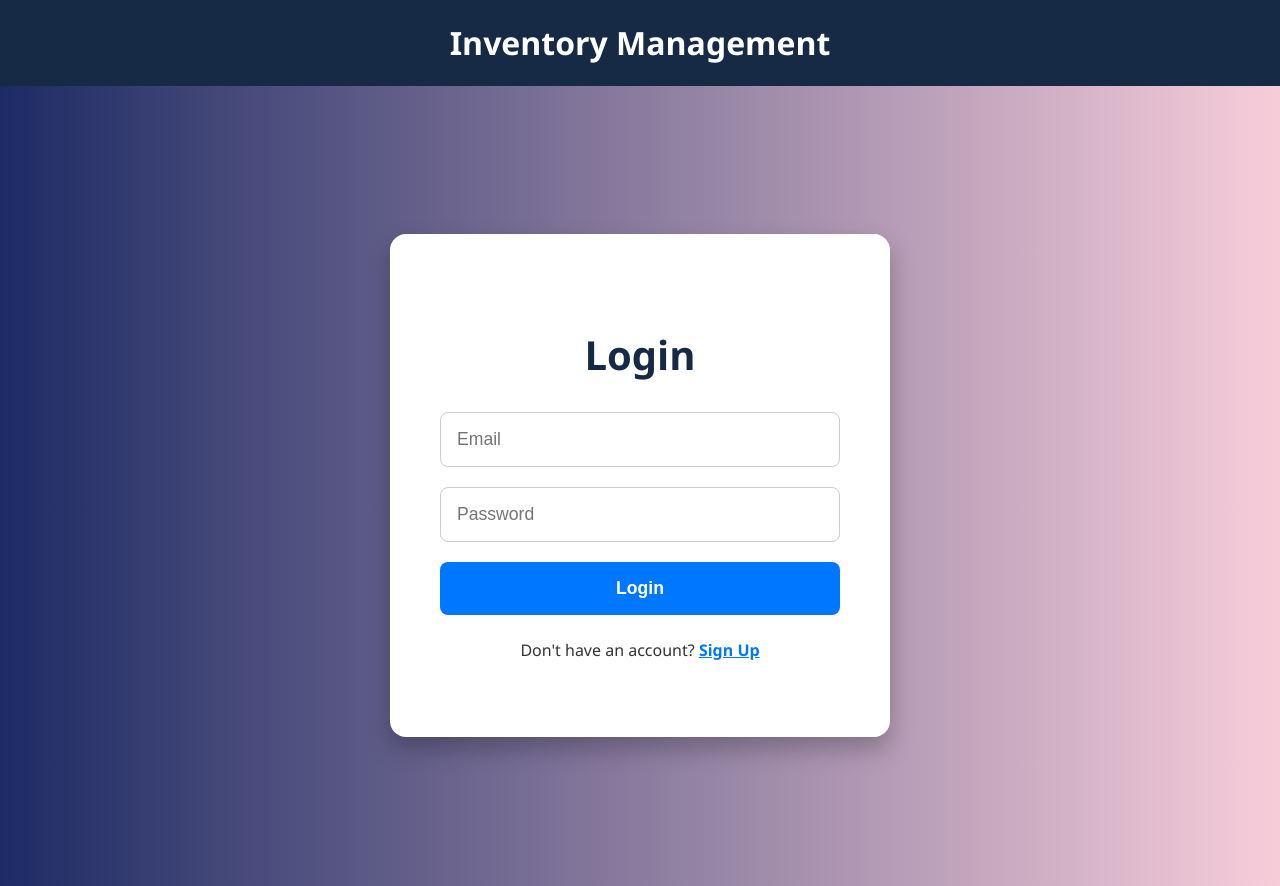
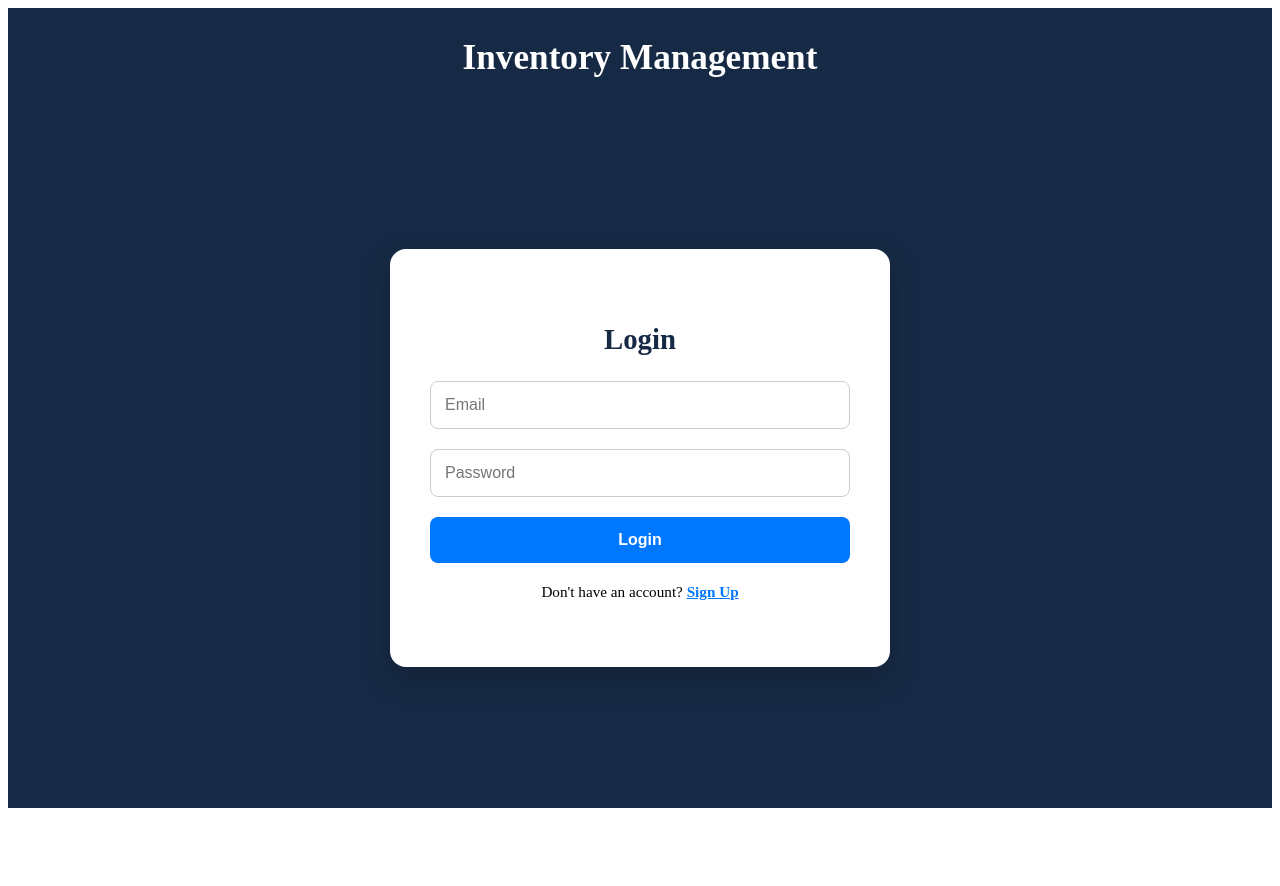
Before and after one commit to jeanran/INVENTORY-MANAGEMENT, a React (Vite) app: page / in a window 1280 px wide. After the commit the page ends 816 px from the top, so only its background shows below. Built offline with nearby package versions, Linux system fonts and the light colour scheme.

Commit message:
initial changes

```diff
--- a/src/App.jsx
+++ b/src/App.jsx
@@ -1,40 +1,31 @@
 import { useEffect, useState } from 'react';
-import { supabase } from './supabaseClient';
-import './App.css';
+import Auth from './components/Auth';
 import LogoutButton from './components/LogoutButton';
-import AuthForm from './components/Auth';
+
 
 function App() {
   const [user, setUser] = useState(null);
 
   useEffect(() => {
-    // Get current user on mount
-    supabase.auth.getUser().then(({ data: { user }, error }) => {
-      if (error) console.error('Error fetching user:', error);
-      setUser(user);
-    });
-
-    // Subscribe to auth changes
-    const { data: authListener } = supabase.auth.onAuthStateChange((_event, session) => {
-      setUser(session?.user || null);
-    });
-
-    return () => {
-      authListener?.subscription?.unsubscribe();
-    };
+    const stored = localStorage.getItem('user');
+    if (stored) setUser(JSON.parse(stored));
   }, []);
 
+  const handleLogout = () => {
+    localStorage.removeItem('user');
+    setUser(null);
+  };
+
   return (
-    <div className="App">
-      <h1>Inventory Management</h1>
+    <div>
       {user ? (
         <>
-          <h2>Welcome, {user.email}</h2>
-          <LogoutButton onLogout={() => setUser(null)} />
-          <InventoryForm />
+          <h1>Welcome, {user.email}</h1>
+          <p>Role: {user.role}</p>
+          <LogoutButton onLogout={handleLogout} />
         </>
       ) : (
-        <AuthForm onAuth={setUser} />
+        <Auth onAuth={setUser} />
       )}
     </div>
   );
--- a/src/components/Auth.jsx
+++ b/src/components/Auth.jsx
@@ -1,109 +1,85 @@
 import { useState } from 'react';
 import { supabase } from '../supabaseClient';
-import './AuthForm.css';
+import bcrypt from 'bcryptjs';
+import './Authform.css';
 
-export default function AuthForm({ onAuth }) {
+export default function Auth({ onAuth }) {
+  const [isSignup, setIsSignup] = useState(false);
   const [email, setEmail] = useState('');
-  const [role, setRole] = useState('Staff');
   const [password, setPassword] = useState('');
-  const [isSignup, setIsSignup] = useState(false);
+  const [role, setRole] = useState('staff');
   const [error, setError] = useState('');
 
   const handleSubmit = async (e) => {
     e.preventDefault();
 
     if (isSignup) {
-    const { data, error } = await supabase.auth.signUp({
-      email,
-      password,
-    });
-
-    if (error) {
-      setError(error.message);
-      return;
-    }
-
-    // 🕒 Wait a moment to make sure Supabase backend finishes auth
-    const { data: sessionData, error: sessionError } = await supabase.auth.getUser();
-
-    if (sessionError || !sessionData.user) {
-      setError('Could not fetch new user session');
-      return;
-    }
-
-    const user = sessionData.user;
-
-    // ✅ Insert into your custom table
+      // Sign up
+      const hashed = await bcrypt.hash(password, 10);
       const { error: insertError } = await supabase.from('inventory_accounts').insert([
         {
-        user_id: user.id,
-        email: user.email,
+          email,
+          password: hashed,
           role: role.toLowerCase()
         }
       ]);
 
       if (insertError) {
-      console.error('Insert error:', insertError);
-      setError('Database error saving new user');
+        setError('Signup failed: ' + insertError.message);
         return;
       }
 
-    onAuth(user);
+      alert('Account created! You can now log in.');
+      setIsSignup(false);
+      setEmail('');
+      setPassword('');
     } else {
-    // login
-    const { data, error } = await supabase.auth.signInWithPassword({
-      email,
-      password,
-    });
+      // Login
+      const { data, error: loginError } = await supabase
+        .from('inventory_accounts')
+        .select('*')
+        .eq('email', email)
+        .single();
 
-    if (error) {
-      setError(error.message);
-    } else {
-      onAuth(data.user);
+      if (loginError || !data) {
+        setError('Invalid email or password');
+        return;
       }
+
+      const match = await bcrypt.compare(password, data.password);
+      if (!match) {
+        setError('Invalid email or password');
+        return;
+      }
+
+      localStorage.setItem('user', JSON.stringify(data));
+      onAuth(data);
     }
   };
 
   return (
-    <div className="auth-container">
+    <div className="auth-wrapper">
+      <h1>Inventory Management</h1>
       <div className="auth-card">
         <h2>{isSignup ? 'Sign Up' : 'Login'}</h2>
         <form onSubmit={handleSubmit}>
-          <input
-            type="email"
-            placeholder="Email"
-            value={email}
-            onChange={(e) => setEmail(e.target.value)}
-            required
-          />
-
+          <input type="email" placeholder="Email" value={email} onChange={(e) => setEmail(e.target.value)} required />
+          <input type="password" placeholder="Password" value={password} onChange={(e) => setPassword(e.target.value)} required />
           {isSignup && (
             <select value={role} onChange={(e) => setRole(e.target.value)} required>
-          <option value="">Select Role</option>
+              <option value="staff">Staff</option>
               <option value="admin">Admin</option>
-          <option value="staff">Staff</option>
             </select>
           )}
-
-          <input
-            type="password"
-            placeholder="Password"
-            value={password}
-            onChange={(e) => setPassword(e.target.value)}
-            required
-          />
-
           <button type="submit">{isSignup ? 'Sign Up' : 'Login'}</button>
           {error && <p className="error">{error}</p>}
         </form>
-
-        <p className="auth-toggle">
+        <p>
           {isSignup ? 'Already have an account?' : "Don't have an account?"}{' '}
-          <span onClick={() => setIsSignup(!isSignup)}>
+          <span className="toggle" onClick={() => setIsSignup(!isSignup)}>
             {isSignup ? 'Log In' : 'Sign Up'}
           </span>
         </p>
-
       </div>
     </div>
   );
--- a/src/components/Authform.css
+++ b/src/components/Authform.css
@@ -1,35 +1,38 @@
-.auth-container {
-  width: 100vw;
+.auth-wrapper {
   height: 100vh;
-  background: linear-gradient(to right, #1d2b64, #f8cdda); /* or keep your blue if you prefer */
   display: flex;
-  justify-content: center;
-  align-items: center;
-  padding: 40px;
+  flex-direction: column;
+  background-color: #172a45;
 }
 
-/* Centered card */
+.auth-wrapper h1 {
+  text-align: center;
+  color: white;
+  margin: 0;
+  padding: 30px;
+  font-size: 2.2rem;
+  background-color: #172a45;
+}
+
 .auth-card {
-  background-color: #ffffff;
-  padding: 60px 50px;
+  background-color: white;
+  padding: 50px 40px;
+  margin: auto;
   border-radius: 16px;
-  box-shadow: 0 12px 24px rgba(0, 0, 0, 0.25);
+  box-shadow: 0 12px 30px rgba(0, 0, 0, 0.2);
+  max-width: 420px;
   width: 100%;
-  max-width: 500px;
-  min-width: 420px;
   display: flex;
   flex-direction: column;
   align-items: center;
 }
 
-/* Header */
 .auth-card h2 {
-  margin-bottom: 30px;
-  font-size: 2.5rem;
+  margin-bottom: 25px;
   color: #172a45;
+  font-size: 1.8rem;
 }
 
-/* Form content */
 .auth-card form {
   width: 100%;
   display: flex;
@@ -37,49 +40,44 @@
   gap: 20px;
 }
 
-/* Inputs */
-.auth-card input {
-  padding: 16px;
-  font-size: 1.1rem;
+.auth-card input,
+.auth-card select {
+  padding: 14px;
+  font-size: 1rem;
   border: 1px solid #ccc;
   border-radius: 8px;
-  width: 100%;
 }
 
-/* Button */
 .auth-card button {
-  padding: 16px;
-  font-size: 1.1rem;
-  font-weight: bold;
+  padding: 14px;
+  font-size: 1rem;
+  background-color: #0077ff;
+  color: white;
   border: none;
   border-radius: 8px;
-  background-color: #0077ff;
-  color: white;
+  font-weight: bold;
   cursor: pointer;
-  transition: background-color 0.3s;
 }
 
 .auth-card button:hover {
   background-color: #005fcc;
 }
 
-/* Toggle and errors */
-.auth-toggle {
-  margin-top: 24px;
-  font-size: 1rem;
-  color: #333;
+.auth-card p {
+  margin-top: 20px;
+  font-size: 0.95rem;
+  text-align: center;
 }
 
-.auth-toggle span {
+.auth-card .toggle {
   color: #0077ff;
+  font-weight: bold;
   cursor: pointer;
-  font-weight: bold;
   text-decoration: underline;
 }
 
-.error {
+.auth-card .error {
   color: red;
   font-size: 0.9rem;
   text-align: center;
-  margin-top: -10px;
 }
```
Lines whose indentation alone changed are shown as unchanged.
